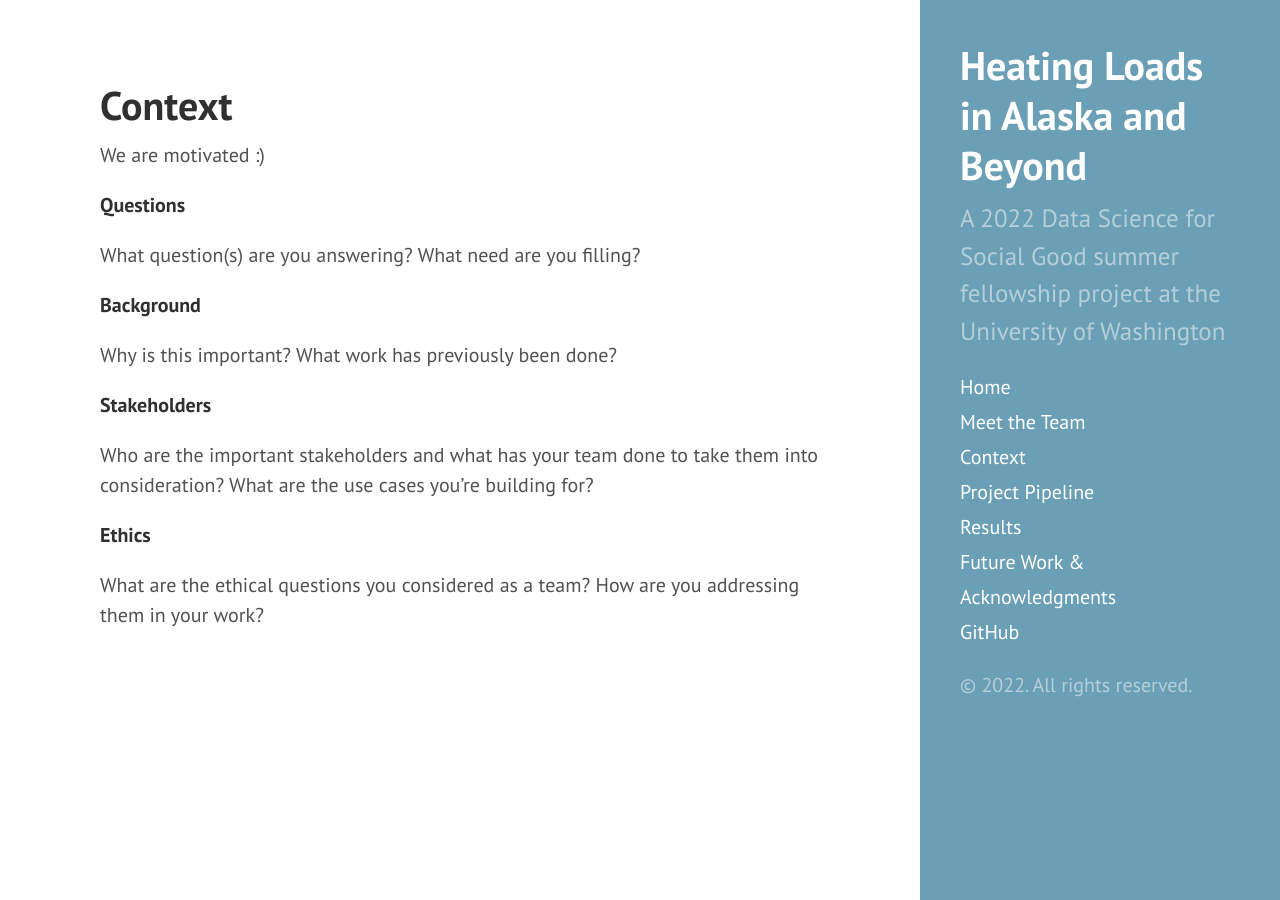
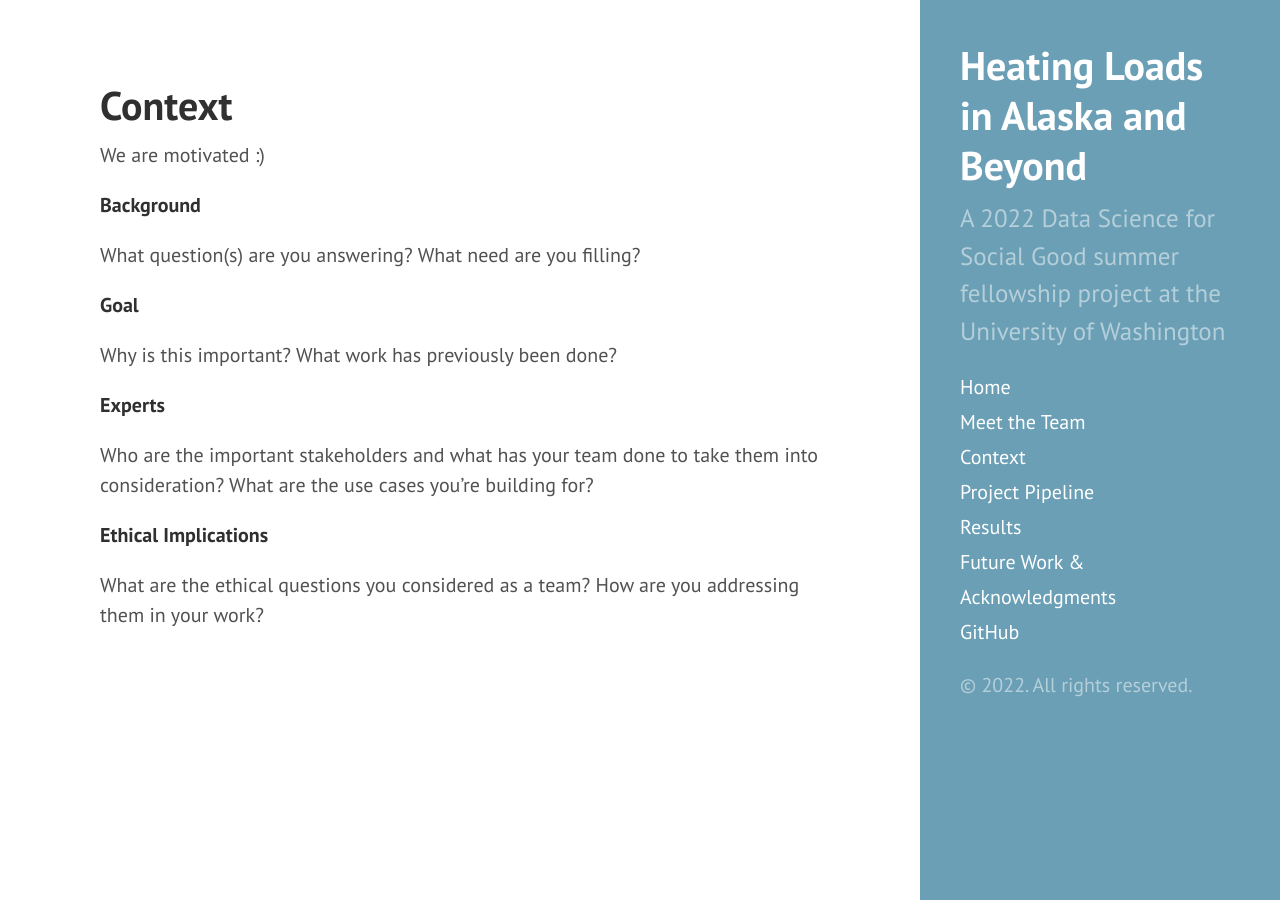
Before and after one commit to uwescience/DSSG2022_heating_loads, a Jekyll site: the page built from context.md, in a window 1280 px wide. Built offline with Jekyll 4.4.1, drawn with Linux system fonts in a browser that asks for light colours.

Commit message:
Update context.md

```diff
--- a/context.md
+++ b/context.md
@@ -4,22 +4,22 @@ title: Context
 ---
 We are motivated :)
 
-**Questions**
+**Background**
 
 What question(s) are you answering?
 What need are you filling?
 
-**Background**
+**Goal**
 
 Why is this important?
 What work has previously been done?
 
-**Stakeholders**
+**Experts**
 
 Who are the important stakeholders and what has your team done to take them into consideration?
 What are the use cases you’re building for?
 
-**Ethics**
+**Ethical Implications**
 
 What are the ethical questions you considered as a team?
 How are you addressing them in your work?
```
